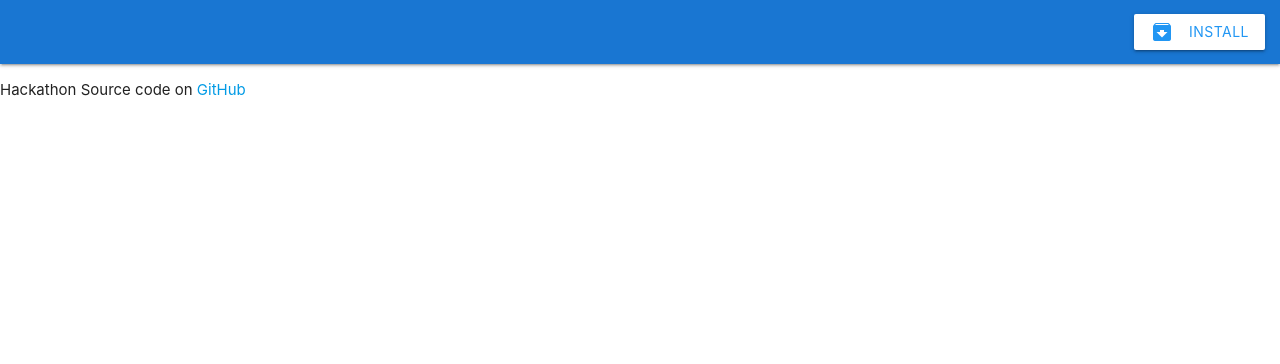
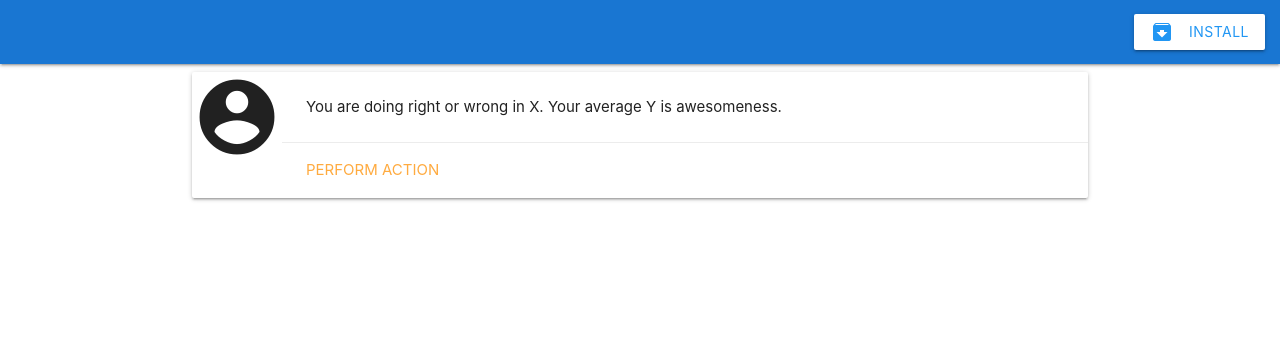
Before and after one commit to boda-justice/boda-justice-frontend, a Python web app: template app/templates/lawyers/index.html in a window 1280 px wide. Shown: the top 364 px of the page. Run offline with Jinja, Linux system fonts and the light colour scheme; the template is opened without the code that fills it, so the values that code supplies are empty.

Commit message:
work on lawyers dashboard template

```diff
--- /dev/null
+++ b/app/templates/lawyers/dashboard.html
@@ -0,0 +1,17 @@
+<div class="col s12 m7">
+  <div class="container">
+    <div class="card horizontal">
+      <div class="card-image">
+          <i class="material-icons large">account_circle</i>
+      </div>
+      <div class="card-stacked">
+        <div class="card-content">
+          <p>You are doing right or wrong in X. Your average Y is awesomeness.</p>
+        </div>
+        <div class="card-action">
+          <a href="#">Perform Action</a>
+        </div>
+      </div>
+    </div>
+  </div>
+</div>
--- a/app/templates/lawyers/index.html
+++ b/app/templates/lawyers/index.html
@@ -1,10 +1,7 @@
 {% extends "layout.html" %}
 {% block main %}
 
-{% include
-  [
-  "lawyers/navigation.html"
-  ]
-%}
+{% include "lawyers/navigation.html" %}
+{% include "lawyers/dashboard.html" %}
 
 {% endblock %}
--- a/app/templates/lawyers/navigation.html
+++ b/app/templates/lawyers/navigation.html
@@ -7,9 +7,36 @@
     <a href="#name"><span class="white-text name">John Doe</span></a>
     <a href="#email"><span class="white-text email">jdandturk@gmail.com</span></a>
   </div></li>
-  <li><a href="#!"><i class="material-icons">cloud</i>First Link With Icon</a></li>
-  <li><a href="#!">Second Link</a></li>
+  <li>
+    <a href="#!" class="waves-effect">
+      <i class="material-icons">alarm_on</i>
+      <span class="green badge white-text darken-2">YES</span>
+      I'm Available.
+    </a>
+  </li>
   <li><div class="divider"></div></li>
-  <li><a class="subheader">Subheader</a></li>
-  <li><a class="waves-effect" href="#!">Third Link With Waves</a></li>
+  <li><a class="subheader">Information Hub</a></li>
+  <li>
+    <a class="waves-effect" href="#!">
+      <i class="material-icons">notifications_active</i>
+      Notifications
+    </a>
+  </li>
+  <li>
+    <a class="waves-effect" href="#!">
+      <i class="material-icons">library_books</i>
+      My Cases
+    </a>
+  </li>
+  <li>
+    <a class="waves-effect" href="#!">
+      <i class="material-icons">star_rate</i>
+      My Reviews
+    </a>
+  </li>
+  <br>
+  <br>
+  <br>
+  <li><div class="divider"></div></li>
+  <li><a class="subheader center">&copy 2019 - Boda Justice</a></li>
 </ul>
--- a/app/templates/layout.html
+++ b/app/templates/layout.html
@@ -19,7 +19,9 @@
 </main>
 
 <footer>
+  {% if landingpage %}
   <p>Hackathon Source code on <a href="https://github.com/boda-justice/boda-justice-frontend" target="_blank" rel="noopener">GitHub</a></p>
+  {% endif %}
 </footer>
 
 {% endblock %}
```
